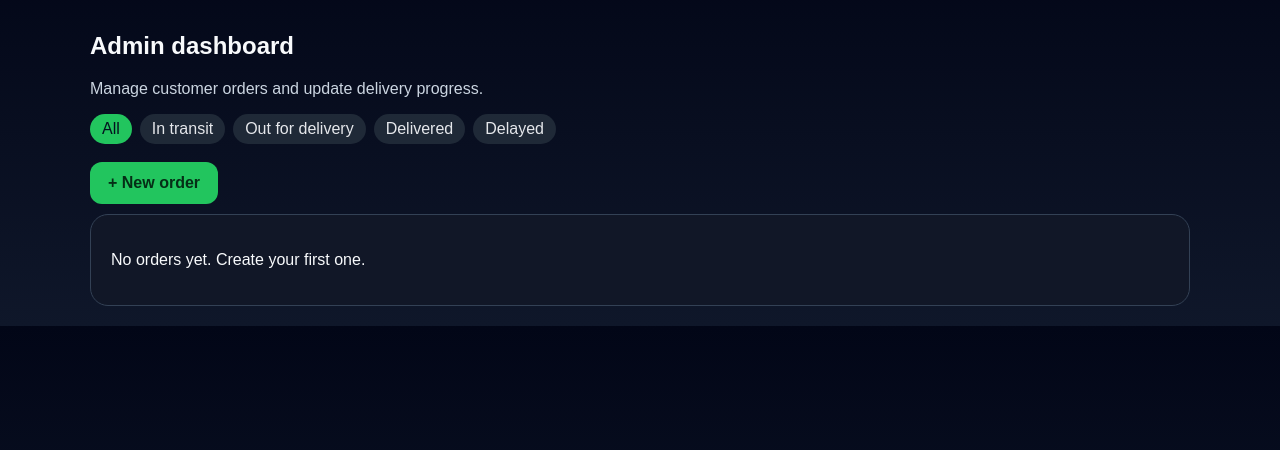
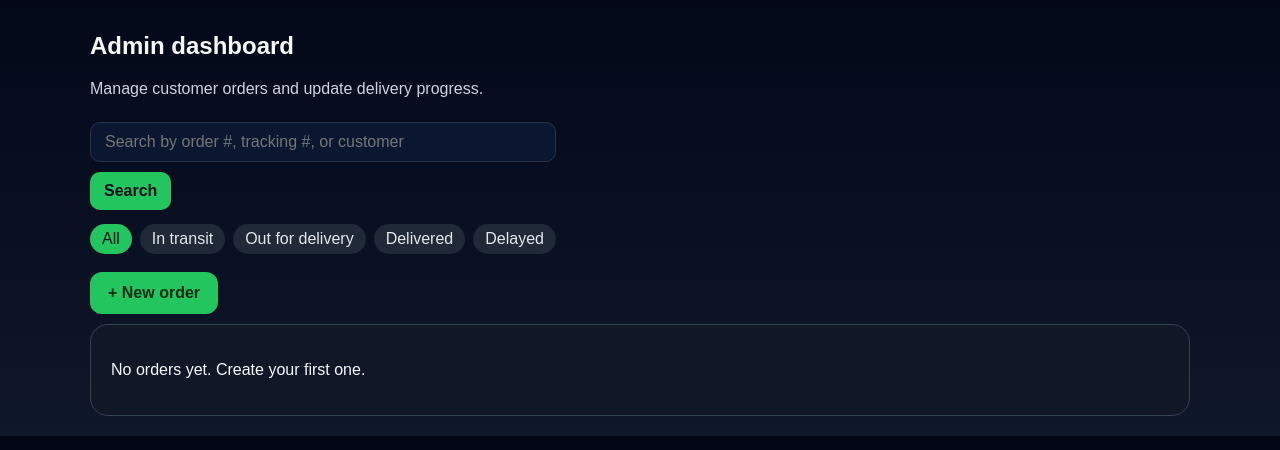
Before and after one commit to Akhona518/where-is-my-order, a Flask app: page /admin in a window 1280 px wide. Shown: the part 51-501 px from the top of the page. Run offline with Flask 3, Linux system fonts and the light colour scheme; the visitor is signed in with stand-in values (Sample User, id 1); data that the repository does not hold is empty.

Commit message:
Update admin_dashboard.html

```diff
--- a/templates/admin_dashboard.html
+++ b/templates/admin_dashboard.html
@@ -4,6 +4,33 @@
     <div>
         <h1>Admin dashboard</h1>
         <p>Manage customer orders and update delivery progress.</p>
+        <form method="get" action="{{ url_for('admin_dashboard') }}" style="margin-top:14px; margin-bottom:14px; display:flex; gap:10px; flex-wrap:wrap;">
+  {% if status_filter %}
+    <input type="hidden" name="status" value="{{ status_filter }}">
+  {% endif %}
+
+  <input
+    type="text"
+    name="search"
+    value="{{ search or '' }}"
+    placeholder="Search by order #, tracking #, or customer"
+    style="padding:10px 14px; min-width:320px; border-radius:10px; border:1px solid #24324a; background:#0b1730; color:white;"
+  >
+
+  <button
+    type="submit"
+    style="padding:10px 14px; border:none; border-radius:10px; background:#22c55e; color:#04111f; font-weight:700; cursor:pointer;">
+    Search
+  </button>
+
+  {% if search %}
+    <a
+      href="{{ url_for('admin_dashboard', status=status_filter) }}"
+      style="padding:10px 14px; border-radius:10px; background:#1f2937; color:#e5e7eb; text-decoration:none;">
+      Clear
+    </a>
+  {% endif %}
+</form>
         <div style="display:flex; gap:8px; flex-wrap:wrap; margin-top:14px; margin-bottom:18px;">
   <a href="{{ url_for('admin_dashboard') }}"
      style="padding:6px 12px; border-radius:999px; text-decoration:none; background:{% if not status_filter %}#22c55e{% else %}#1f2937{% endif %}; color:{% if not status_filter %}#04111f{% else %}#e5e7eb{% endif %};">
```
